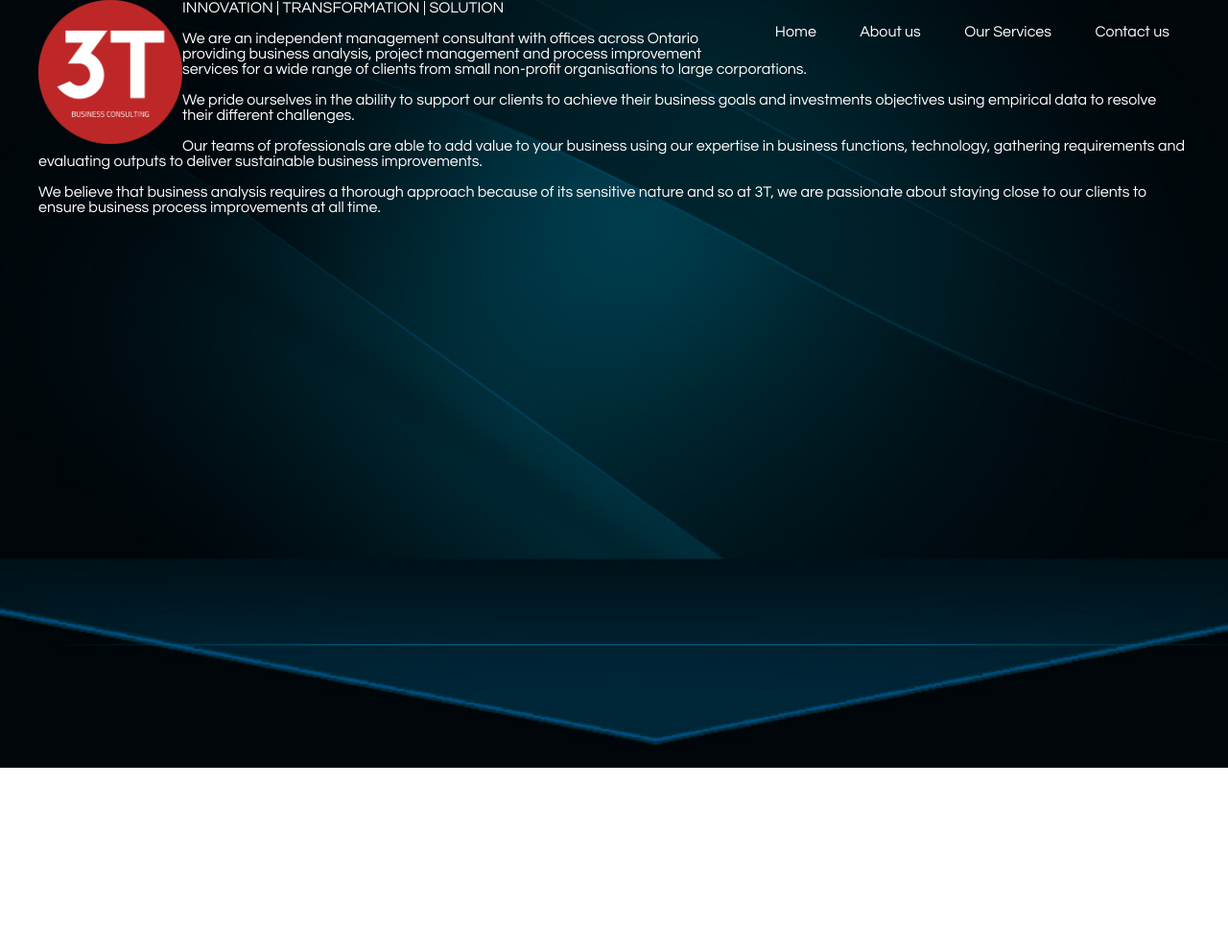
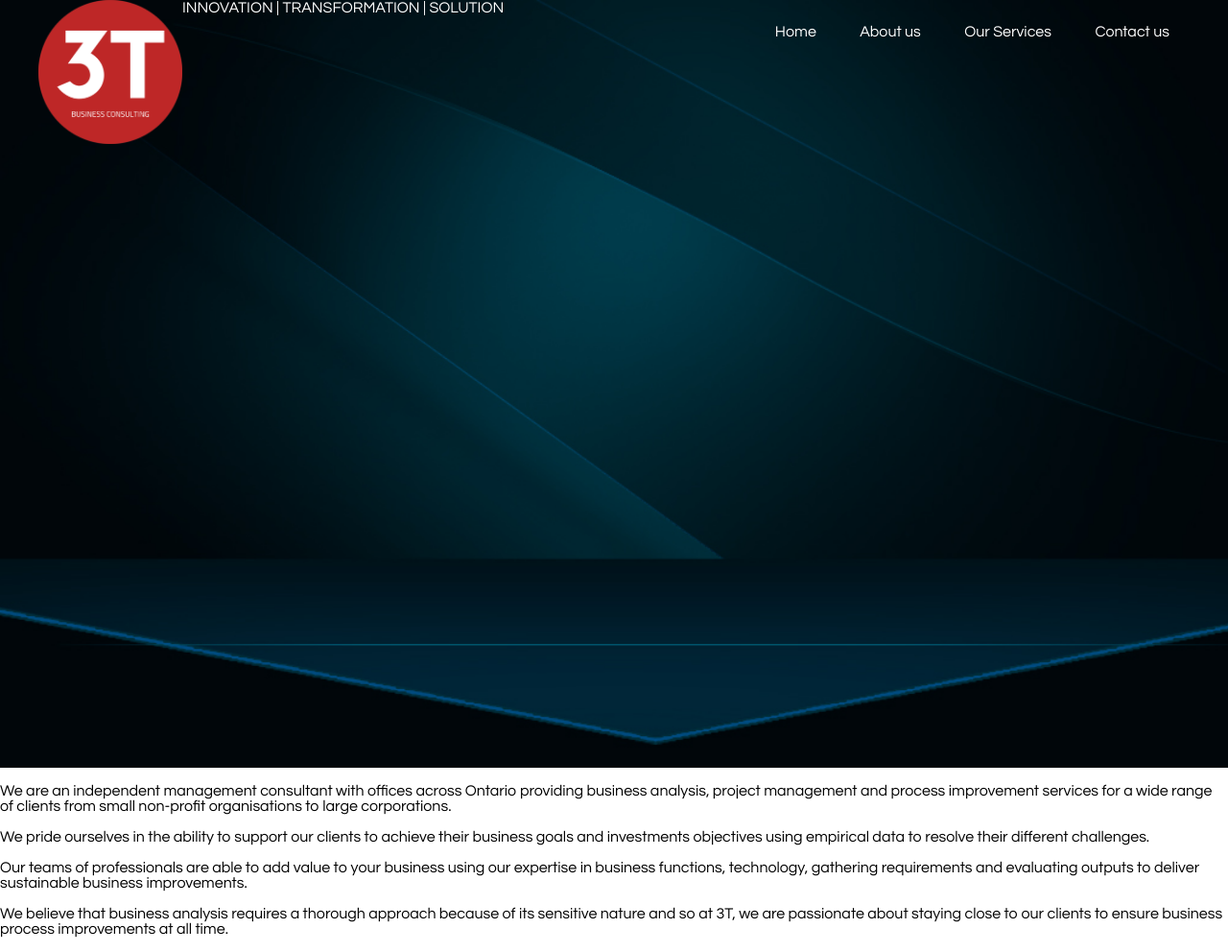
Before and after one commit to 3tbusinessconsulting/3tbizz.github.io, a plain HTML site: page index.html in a window 1280 px wide. Shown: the whole page at 96% size. Before the commit the page ends 800 px from the top, so only its background shows below. Drawn offline with Linux system fonts and the light colour scheme.

Commit message:
Update index.html

```diff
--- a/index.html
+++ b/index.html
@@ -17,16 +17,14 @@
 				<li><a href="#">Contact us</a></li>
 			</ul>
 
+            <hi style="color:#FFFFFF"; font-size:300%;>INNOVATION | TRANSFORMATION | SOLUTION</h1>
+        </header>
+                   <p style="color:#000";>We are an independent management consultant with offices across Ontario providing business analysis, project management and process improvement services for a wide range of clients from small non-profit organisations to large corporations.</p>
 
+            <p style="color:#000";>We pride ourselves in the ability to support our clients to achieve their business goals and investments objectives using empirical data to resolve their different challenges.</p>
 
-            <hi style="color:#FFFFFF"; font-size:300%;>INNOVATION | TRANSFORMATION | SOLUTION</h1>
-            <p style="color:#FFFFFF";>We are an independent management consultant with offices across Ontario providing business analysis, project management and process improvement services for a wide range of clients from small non-profit organisations to large corporations.</p>
+            <p style="color:#000";>Our teams of professionals are able to add value to your business using our expertise in business functions, technology, gathering requirements and evaluating outputs to deliver sustainable business improvements.</p>
 
-            <p style="color:#FFFFFF";>We pride ourselves in the ability to support our clients to achieve their business goals and investments objectives using empirical data to resolve their different challenges.</p>
-
-            <p style="color:#FFFFFF";>Our teams of professionals are able to add value to your business using our expertise in business functions, technology, gathering requirements and evaluating outputs to deliver sustainable business improvements.</p>
-
-            <p style="color:#FFFFFF";>We believe that business analysis requires a thorough approach because of its sensitive nature and so at 3T, we are passionate about staying close to our clients to ensure business process improvements at all time.</p>
-        </header>
+            <p style="color:#000";>We believe that business analysis requires a thorough approach because of its sensitive nature and so at 3T, we are passionate about staying close to our clients to ensure business process improvements at all time.</p>
 </body>
 </html>
```
